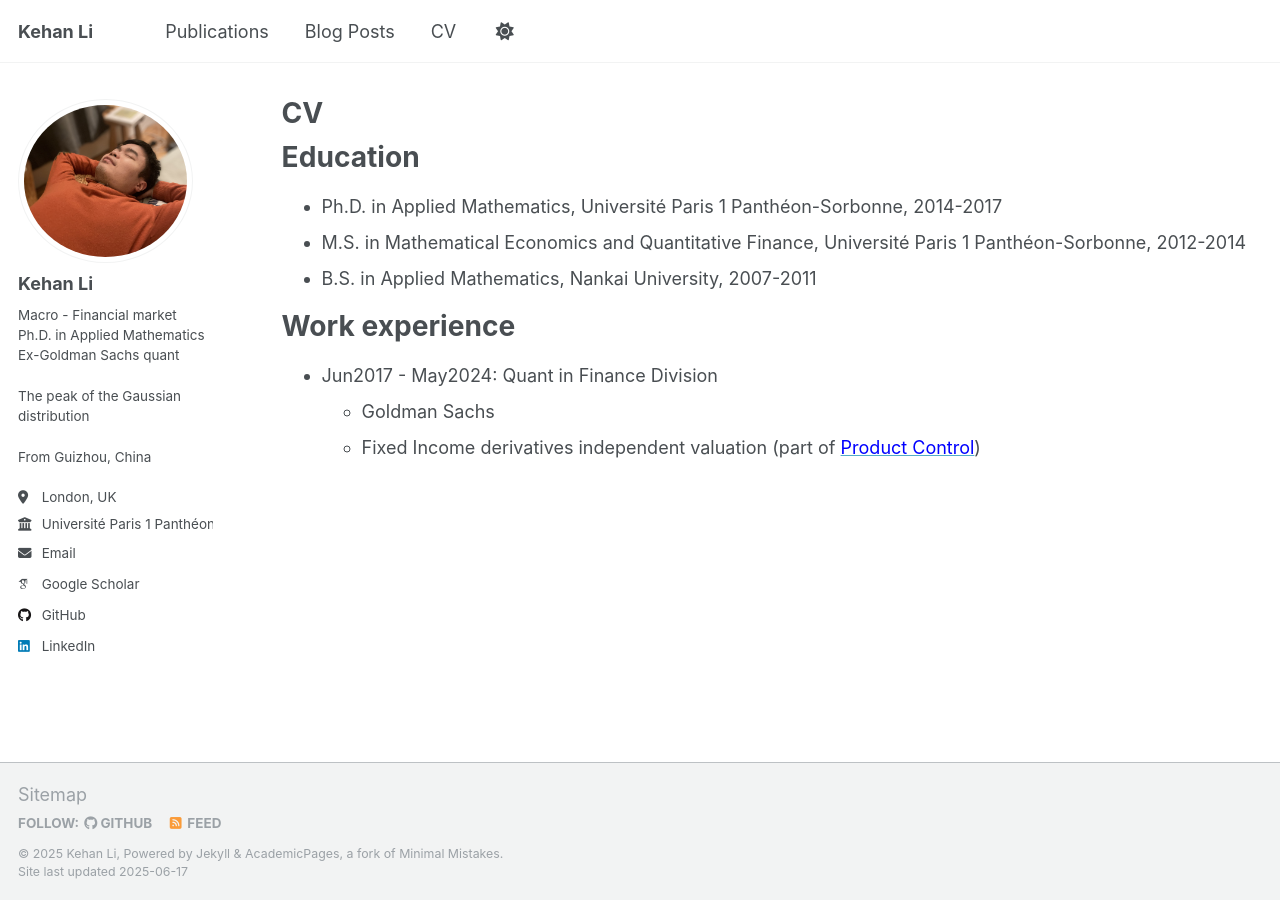
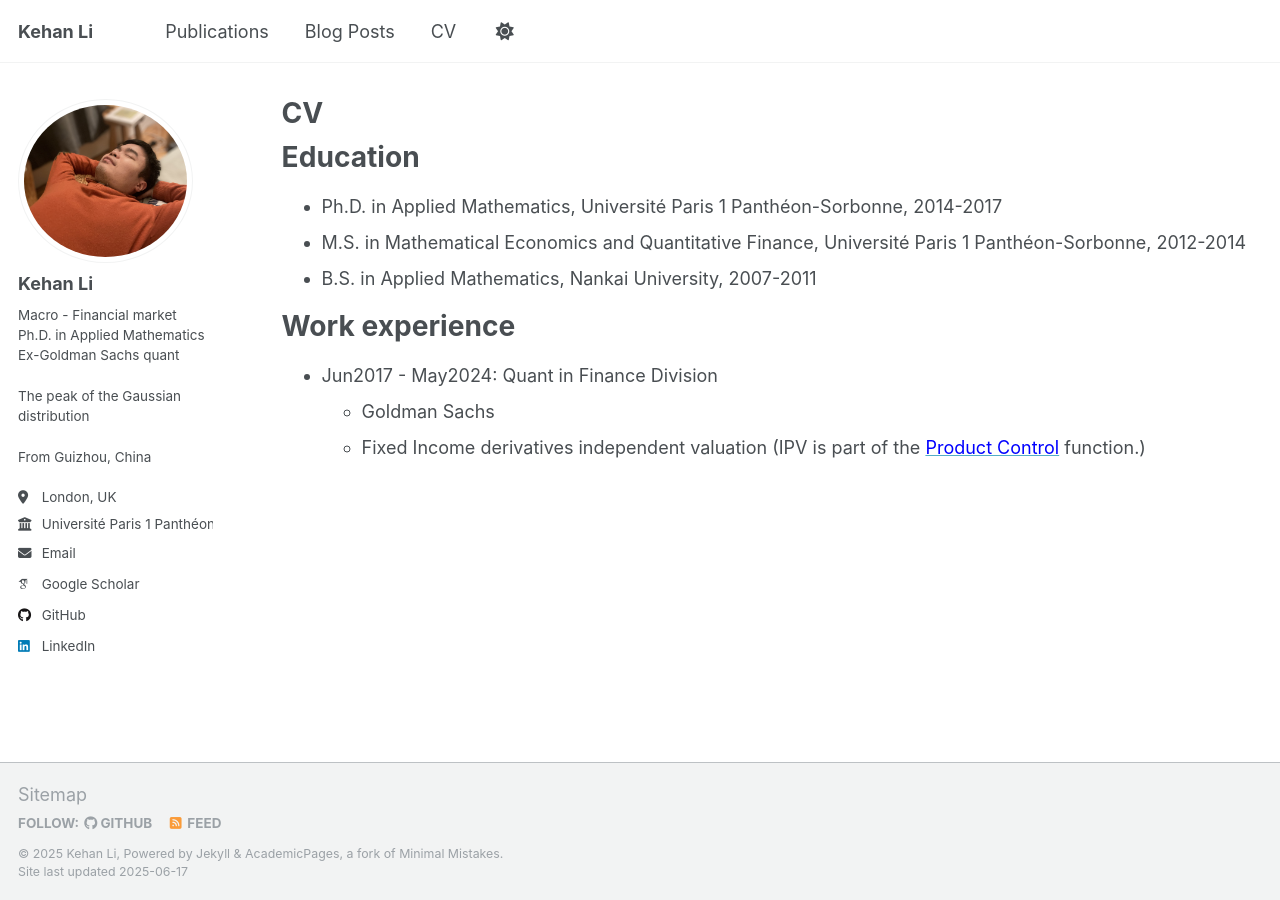
Before and after one commit to KehanLi-1123/KehanLi.github.io, a Jekyll site: the page built from _pages/cv.md, in a window 1280 px wide. Built offline with Jekyll 4.4.1, drawn with Linux system fonts in a browser that asks for light colours; some web fonts are replaced.

Commit message:
Update cv.md

```diff
--- a/_pages/cv.md
+++ b/_pages/cv.md
@@ -19,4 +19,4 @@ Work experience
 ======
 * Jun2017 - May2024: Quant in Finance Division
   * Goldman Sachs
-  * Fixed Income derivatives independent valuation (part of [<span style="color:blue">Product Control</span>](https://en.wikipedia.org/wiki/Product_control))
+  * Fixed Income derivatives independent valuation (IPV is part of the [<span style="color:blue">Product Control</span>](https://en.wikipedia.org/wiki/Product_control) function.)
```
